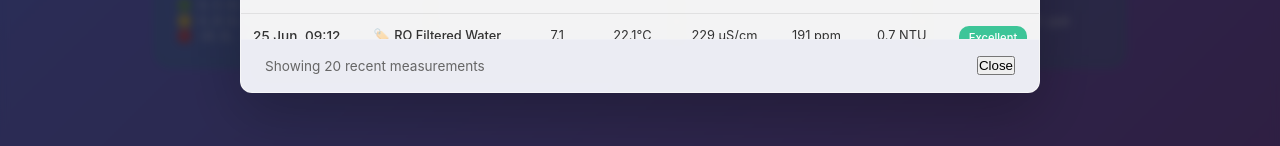
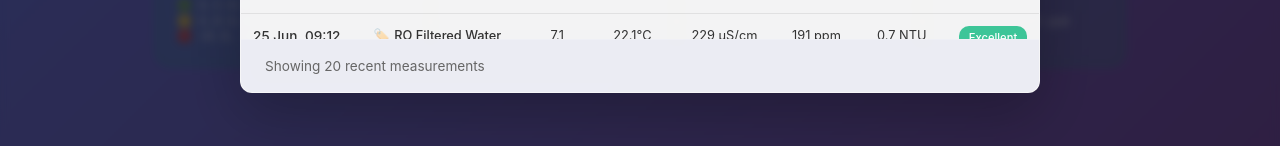
Before and after one commit to Youngwer/CASA0022_Dissertation, a Next.js app: page / in a window 1280 px wide. Both pictures are taken after a click on the button "📊 History". Shown: the part 575-721 px from the top of the page. Built offline with nearby package versions, Linux system fonts and the light colour scheme; no server answers; the database is empty.

Commit message:
Update HistoryModal.js

```diff
--- a/components/HistoryModal.js
+++ b/components/HistoryModal.js
@@ -158,7 +158,6 @@ const HistoryModal = ({ isOpen, onClose }) => {
           <div className="record-count">
             Showing {records.length} recent measurements
           </div>
-          <button onClick={onClose} className="close-btn">Close</button>
         </div>
       </div>
     </div>
```
